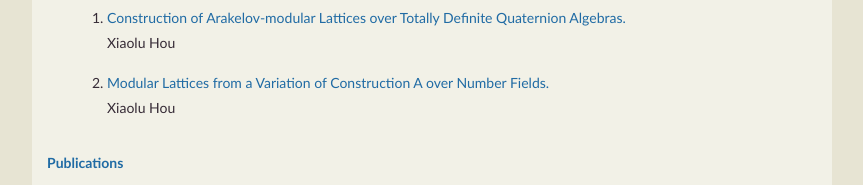
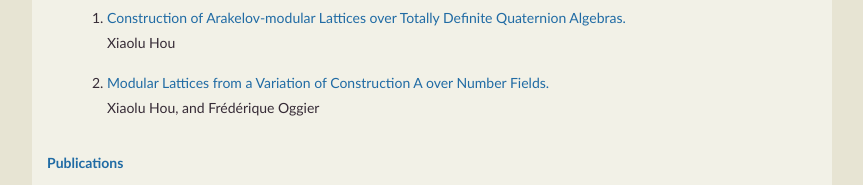
Before and after one commit to XIAOLUHOU/xiaoluhou.github.io, a plain HTML site: page index.html in a window 1280 px wide. Shown: the part 563-748 px from the top of the page, without its empty margins (208-1071 px from the left). Drawn offline with nearby package versions, Linux system fonts and the light colour scheme.

Commit message:
Added The missing author for construction A paper

```diff
--- a/index.html
+++ b/index.html
@@ -91,7 +91,7 @@
              <a href="https://arxiv.org/abs/1604.01583">
            Modular Lattices from a Variation of Construction A over Number Fields.</a></span>
            <br>
-            Xiaolu Hou
+            Xiaolu Hou, and Fr&eacute;d&eacute;rique Oggier
             </li>
         </ol>
 
```
